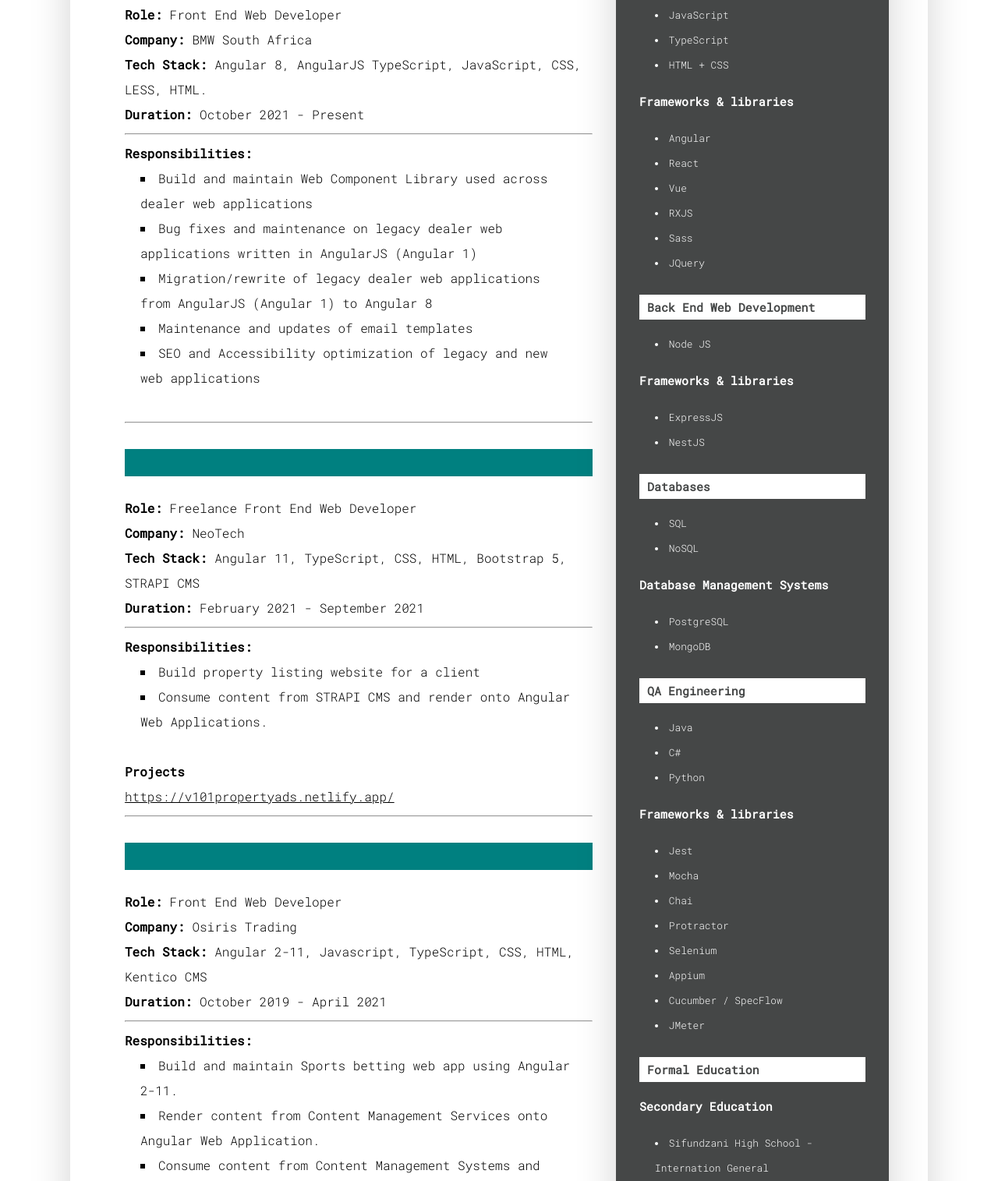
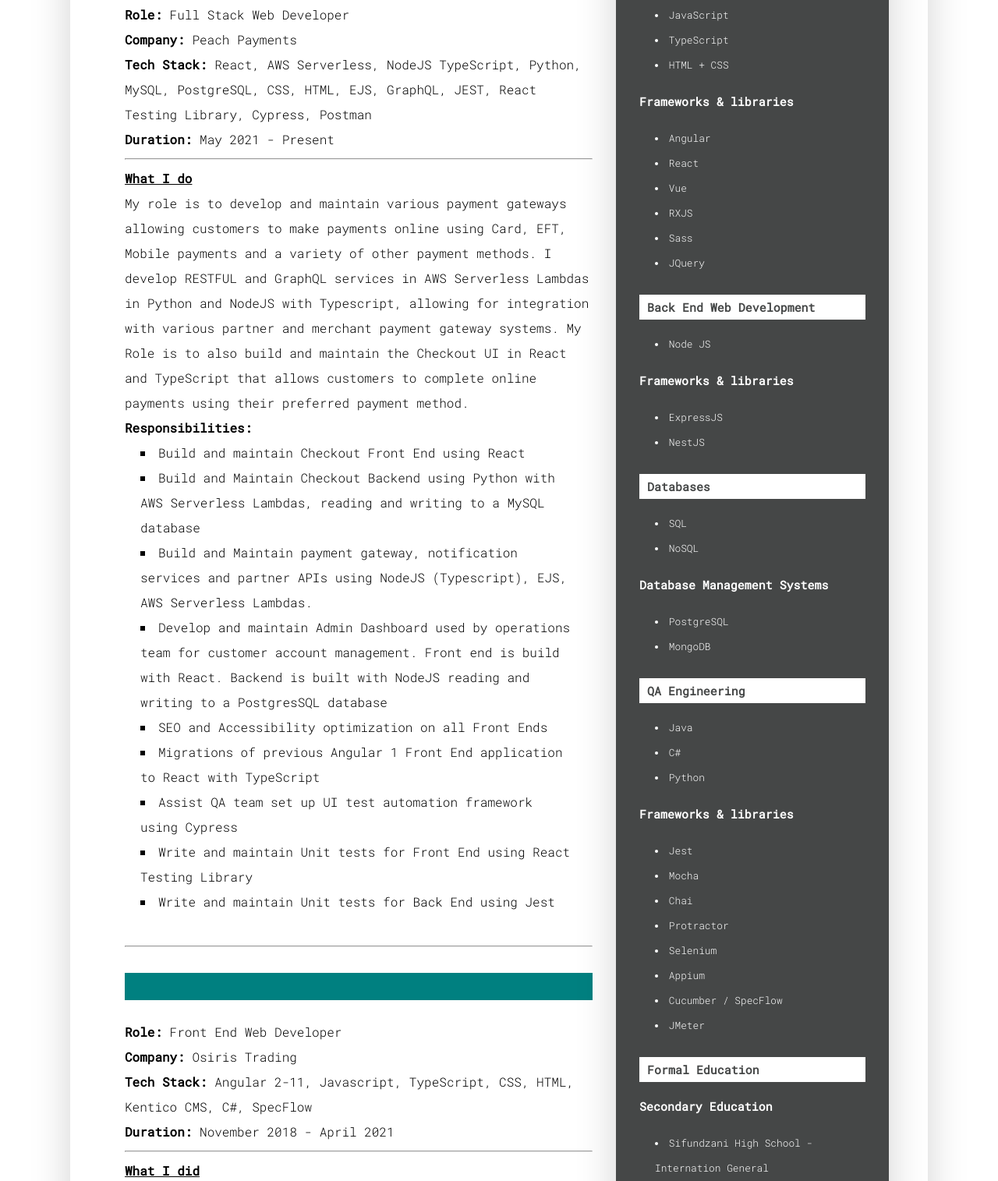
Before and after one commit to Mpilo-Pillz/mpillz-cv, a plain HTML site: page index.html in a window 1280 px wide. Shown: the part 754-2269 px from the top of the page at 78% size. Drawn offline with nearby package versions, Linux system fonts and the light colour scheme; files that its build step writes are made by us from their sources.

Commit message:
updating work experience

```diff
--- a/index.html
+++ b/index.html
@@ -34,8 +34,8 @@
       type="image/gif"
       sizes="16x16"
     />
-    <link rel="stylesheet" href="./pdfreset.css" />
-    <link rel="stylesheet" href="./pdfstyle.css" />
+    <!-- <link rel="stylesheet" href="./pdfreset.css" />
+    <link rel="stylesheet" href="./pdfstyle.css" /> -->
     <title>Mpilo Dlamini</title>
     <meta
       name="description"
@@ -384,13 +384,13 @@ main {
 
       /* IDs */
 
-#modalBackdrop {
+      /* #modalBackdrop {
   background-color: hsla(0, 0%, 0%, 0.69);
   height: 100%;
   position: fixed;
   width: 100%;
   display: none;
-}
+} */
 
       #next,
       #next-bottom {
@@ -538,7 +538,6 @@ CLASSES
     transform: translate(-13%, -5%);
 }
 } */
-
     </style>
 
     <!-- Global site tag (gtag.js) - Google Analytics -->
@@ -791,38 +790,72 @@ CLASSES
                 class="cv-margin-top--md cv-margin-bottom--md next"
                 type="button"
                 id="next"
-                style="color: teal;"
+                style="color: teal"
               >
                 Next
               </button>
               <div id="workExperienceDisplay">
                 <ul class="cv-work-ul">
-                  <li><strong>Role:</strong> Front End Web Developer</li>
-                  <li><strong>Company:</strong> BMW South Africa</li>
+                  <li><strong>Role:</strong> Full Stack Web Developer</li>
+                  <li><strong>Company:</strong> Peach Payments</li>
                   <li>
-                    <strong>Tech Stack:</strong> Angular 8, AngularJS
-                    TypeScript, JavaScript, CSS, LESS, HTML.
+                    <strong>Tech Stack:</strong> React, AWS Serverless, NodeJS
+                    TypeScript, Python, MySQL, PostgreSQL, CSS, HTML, EJS,
+                    GraphQL, JEST, React Testing Library, Cypress, Postman
                   </li>
-                  <li><strong>Duration:</strong> October 2021 - Present</li>
+                  <li><strong>Duration:</strong> May 2021 - Present</li>
                 </ul>
                 <hr />
                 <div class="job-summary">
+                  <h4><u>What I do</u></h4>
+                  <p>
+                    My role is to develop and maintain various payment gateways
+                    allowing customers to make payments online using Card, EFT,
+                    Mobile payments and a variety of other payment methods. I
+                    develop RESTFUL and GraphQL services in AWS Serverless
+                    Lambdas in Python and NodeJS with Typescript, allowing for
+                    integration with various partner and merchant payment
+                    gateway systems. My Role is to also build and maintain the
+                    Checkout UI in React and TypeScript that allows customers to
+                    complete online payments using their preferred payment
+                    method.
+                  </p>
                   <strong>Responsibilities:</strong>
                   <ul class="ul__list-style--square ul__padding--sides">
+                    <li>Build and maintain Checkout Front End using React</li>
                     <li>
-                      Build and maintain Web Component Library used across dealer web applications
+                      Build and Maintain Checkout Backend using Python with AWS
+                      Serverless Lambdas, reading and writing to a MySQL
+                      database
                     </li>
                     <li>
-                      Bug fixes and maintenance on legacy dealer web applications written in AngularJS (Angular 1)
+                      Build and Maintain payment gateway, notification services
+                      and partner APIs using NodeJS (Typescript), EJS, AWS
+                      Serverless Lambdas.
                     </li>
                     <li>
-                      Migration/rewrite of legacy dealer web applications from AngularJS (Angular 1) to Angular 8
+                      Develop and maintain Admin Dashboard used by operations
+                      team for customer account management. Front end is build
+                      with React. Backend is built with NodeJS reading and
+                      writing to a PostgresSQL database
                     </li>
                     <li>
-                      Maintenance and updates of email templates
+                      SEO and Accessibility optimization on all Front Ends
                     </li>
                     <li>
-                      SEO and Accessibility optimization of legacy and new web applications
+                      Migrations of previous Angular 1 Front End application to
+                      React with TypeScript
+                    </li>
+                    <li>
+                      Assist QA team set up UI test automation framework using
+                      Cypress
+                    </li>
+                    <li>
+                      Write and maintain Unit tests for Front End using React
+                      Testing Library
+                    </li>
+                    <li>
+                      Write and maintain Unit tests for Back End using Jest
                     </li>
                   </ul>
                   <br />
@@ -832,61 +865,38 @@ CLASSES
                   class="cv-margin-top--md cv-margin-bottom--md next"
                   type="button"
                   id="next"
-                style="color: teal;"
+                  style="color: teal"
                 >
                   Next
                 </button>
-                <ul class="cv-work-ul">
-                  <li><strong>Role:</strong> Freelance Front End Web Developer</li>
-                  <li><strong>Company:</strong> NeoTech</li>
-                  <li>
-                    <strong>Tech Stack:</strong> Angular 11,
-                    TypeScript, CSS, HTML, Bootstrap 5, STRAPI CMS
-                  </li>
-                  <li><strong>Duration:</strong> February 2021 - September 2021</li>
-                </ul>
-                <hr />
-                <div class="job-summary">
-                  <strong>Responsibilities:</strong>
-                  <ul class="ul__list-style--square ul__padding--sides">
-                    <li>
-                      Build property listing website for a client
-                    </li>
-                    <li>
-                      Consume content from STRAPI CMS and render
-                      onto Angular Web Applications.
-                    </li>
-                  </ul>
-                  <br />
-                  <section>
-                    <h1>Projects</h1>
-                    <div class="employer-applications">
-                      <a href="https://v101propertyads.netlify.app/" class="employer-app"
-                        >https://v101propertyads.netlify.app/</a
-                      >
-                    </div>
-                  </section>
-                </div>
-                <hr />
-                <button
-                class="cv-margin-top--md cv-margin-bottom--md next"
-                type="button"
-                id="next"
-                style="color: teal;"
-              >
-                Next
-              </button>
+
                 <ul class="cv-work-ul">
                   <li><strong>Role:</strong> Front End Web Developer</li>
                   <li><strong>Company:</strong> Osiris Trading</li>
                   <li>
                     <strong>Tech Stack:</strong> Angular 2-11, Javascript,
-                    TypeScript, CSS, HTML, Kentico CMS
+                    TypeScript, CSS, HTML, Kentico CMS, C#, SpecFlow
                   </li>
-                  <li><strong>Duration:</strong> October 2019 - April 2021</li>
+                  <li><strong>Duration:</strong> November 2018 - April 2021</li>
                 </ul>
                 <hr />
                 <div class="job-summary">
+                  <h4><u>What I did</u></h4>
+                  <p>
+                    My role was to develop and maintain web solutions for Osiris
+                    Trading and Raging River using Angular 7+, HTML, SCSS,
+                    JavaScript, TypeScript. Solutions developed or maintained
+                    included web applications, client-side chat application, and
+                    customer satisfaction survey applications used across
+                    various solutions with Betway web applications. I also
+                    assisted with maintaining an internal frontend style guide
+                    and component library to be used by other solutions within
+                    Osiris Trading. I also maintained Betway's internal frontend
+                    component library. Betway has been aggressively expanding
+                    its business into more markets, the component library
+                    enabled us to reuse custom components shared accross the
+                    markets
+                  </p>
                   <strong>Responsibilities:</strong>
                   <ul class="ul__list-style--square ul__padding--sides">
                     <li>
@@ -946,7 +956,7 @@ CLASSES
                   class="cv-margin-top--md cv-margin-bottom--md next"
                   type="button"
                   id="next"
-                style="color: teal;"
+                  style="color: teal"
                 >
                   Next
                 </button>
@@ -1023,7 +1033,7 @@ CLASSES
                   class="cv-margin-top--md cv-margin-bottom--md next"
                   type="button"
                   id="next"
-                style="color: teal;"
+                  style="color: teal"
                 >
                   Next
                 </button>
@@ -1080,7 +1090,7 @@ CLASSES
                 class="cv-margin-top--md cv-margin-bottom--md next"
                 type="button"
                 id="next-bottom"
-                style="color: teal;"
+                style="color: teal"
               >
                 Next
               </button>
@@ -1118,7 +1128,8 @@ CLASSES
               <h1 class="about-me-heading cv--underline">References</h1>
               <ul>
                 <li>
-                  Lucky Hlakaza - Senior Developer - Osiris Trading / Tech Lead - NeoTech <br />
+                  Lucky Hlakaza - Senior Developer - Osiris Trading / Tech Lead
+                  - NeoTech <br />
                   <strong>website: https://www.luckza.me/ </strong>
                 </li>
                 <li>
@@ -1127,7 +1138,8 @@ CLASSES
                   <strong>website: https://ndimphiwe.com/ </strong>
                 </li>
                 <li>
-                  Siseko Nomavila - Front End Developer Tech Lead - Osiris Trading <br />
+                  Siseko Nomavila - Front End Developer Tech Lead - Osiris
+                  Trading <br />
                   <strong>website: https://siseko.me/</strong>
                 </li>
               </ul>
```
Lines whose indentation alone changed are shown as unchanged.
